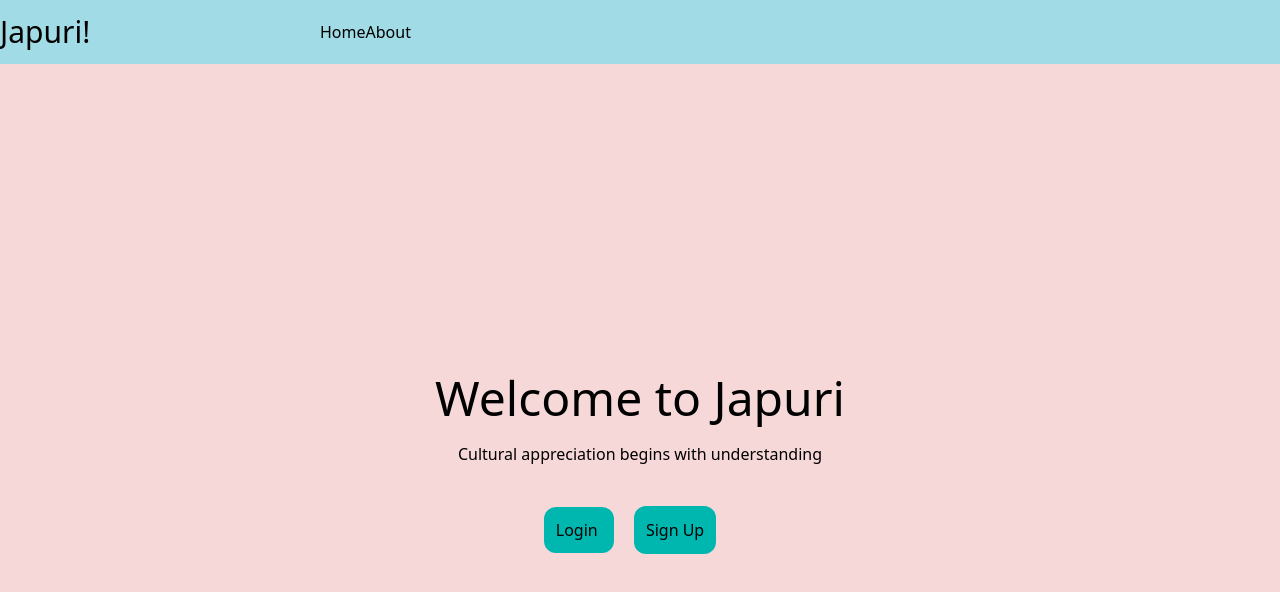
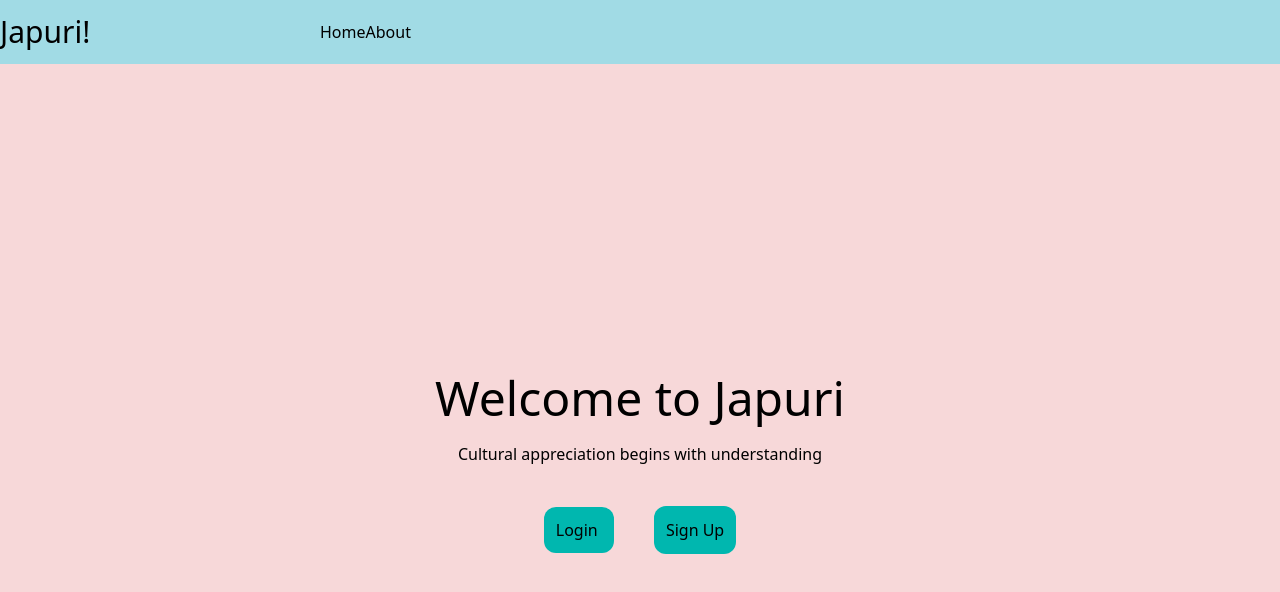
Before and after one commit to Team-Strawberry-CC36/frontend, a Vue app: page / in a window 1280 px wide. Shown: the top 592 px of the page. Built offline with nearby package versions, Linux system fonts and the light colour scheme.

Commit message:
chore: minor change to welcomeview

```diff
--- a/src/views/WelcomeView.vue
+++ b/src/views/WelcomeView.vue
@@ -10,7 +10,7 @@ import { RouterLink } from 'vue-router'
     </div>
     <div class="mx-auto mt-10">
       <!-- <button class="bg-blueGreen p-3 rounded-xl mx- hover:animate-pulse">Login</button> -->
-      <RouterLink class="bg-blueGreen p-3 rounded-xl mx- hover:animate-pulse" to="/login">
+      <RouterLink class="bg-blueGreen p-3 rounded-xl mx-5 hover:animate-pulse" to="/login">
         Login
       </RouterLink>
       <button class="bg-blueGreen p-3 rounded-xl mx-5 hover:animate-pulse">Sign Up</button>
```
